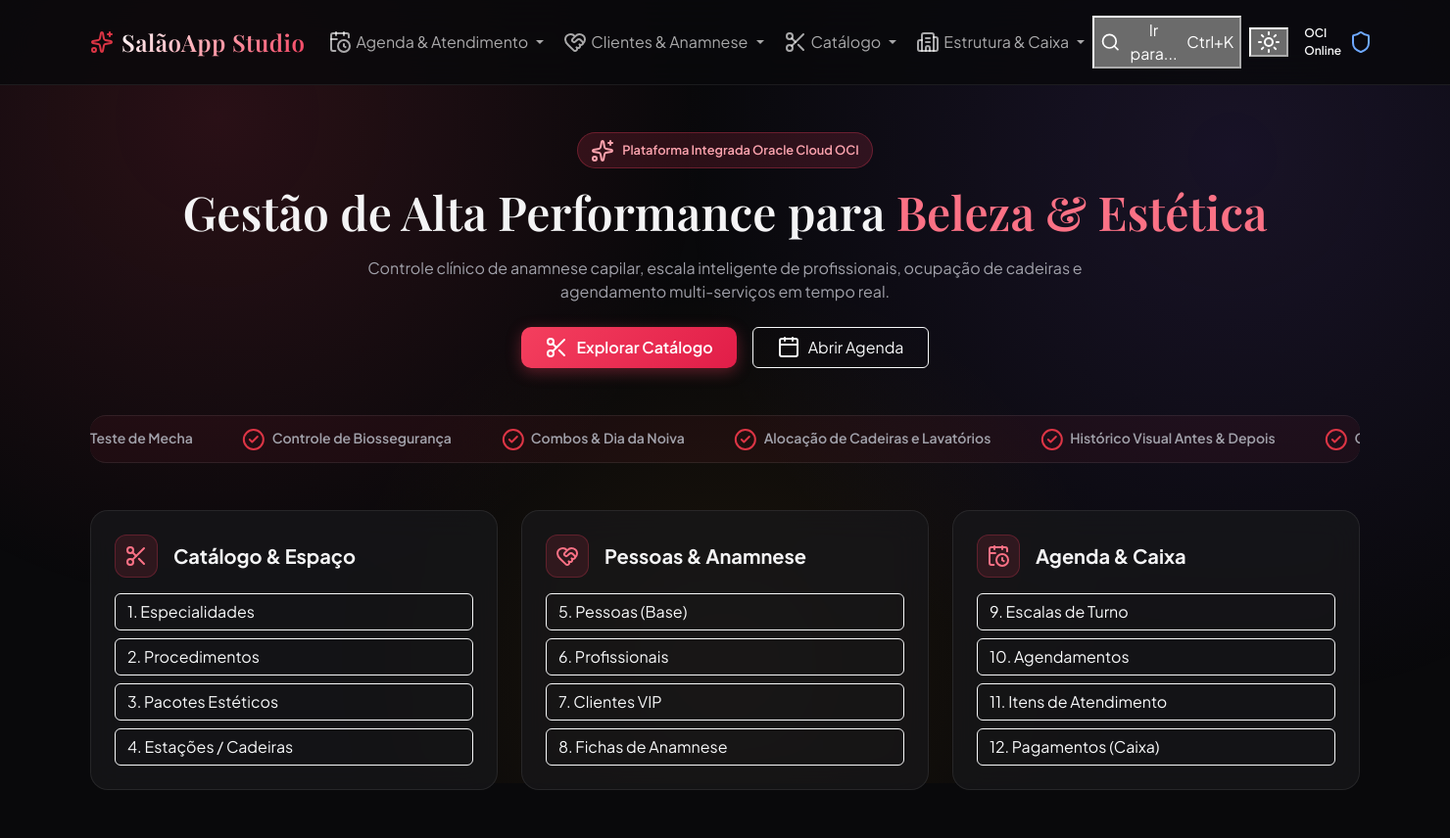
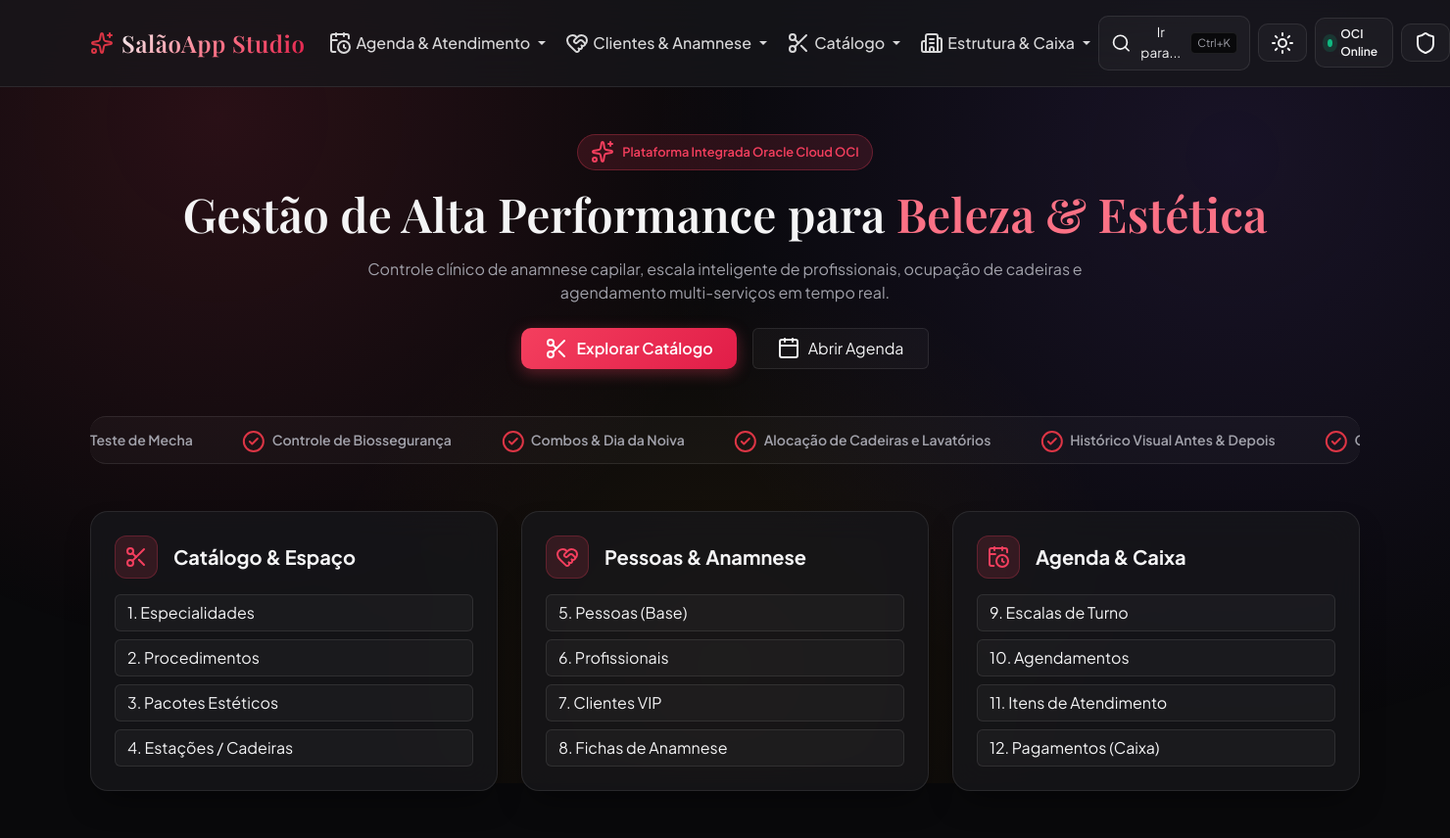
Before and after one commit to anleaes/2026-2-UDWMJ-Quinta-Noite-ZS-03-MVT, a Django app: page / in a window 1480 px wide. Shown: the whole page at 98% size. Before the commit the page ends 807 px from the top, so only its background shows below. Run offline with Django 5.2, Linux system fonts and the light colour scheme; some libraries are stand-ins or nearby versions; some web fonts are replaced.

Commit message:
Ajusta variaveis de tema no CSS e carregamento no base

```diff
--- a/static/css/theme.css
+++ b/static/css/theme.css
@@ -1,24 +1,54 @@
-:root {
-    --bg-obsidian: #09090b;
-    --bg-glass: rgba(24, 24, 27, 0.72);
-    --border-glass: rgba(255, 255, 255, 0.08);
+/* =========================================================
+   1. VARIÁVEIS DE TEMA (DARK OBSIDIAN & LIGHT PEARL)
+   ========================================================= */
+:root,
+[data-bs-theme="dark"] {
+    --bg-main: #09090b;
+    --bg-glass: rgba(24, 24, 27, 0.74);
+    --bg-glass-strong: rgba(24, 24, 27, 0.96);
+    --bg-subtle: rgba(255, 255, 255, 0.03);
+    --bg-input: rgba(9, 9, 11, 0.8);
+    --border-glass: rgba(255, 255, 255, 0.09);
     --accent-rose: #f43f5e;
-    --accent-gold: #f59e0b;
-    --accent-violet: #8b5cf6;
+    --accent-rose-soft: rgba(244, 63, 94, 0.14);
     --text-primary: #f4f4f5;
     --text-muted: #a1a1aa;
+    --shadow-card: 0 16px 32px -12px rgba(0, 0, 0, 0.55);
+    --aurora-1: rgba(244, 63, 94, 0.14);
+    --aurora-2: rgba(139, 92, 246, 0.12);
+    --aurora-3: rgba(245, 158, 11, 0.08);
 }
 
+[data-bs-theme="light"] {
+    --bg-main: #faf7f5;
+    --bg-glass: rgba(255, 255, 255, 0.82);
+    --bg-glass-strong: rgba(255, 255, 255, 0.98);
+    --bg-subtle: rgba(244, 63, 94, 0.04);
+    --bg-input: #ffffff;
+    --border-glass: rgba(244, 63, 94, 0.16);
+    --accent-rose: #e11d48;
+    --accent-rose-soft: rgba(244, 63, 94, 0.1);
+    --text-primary: #18181b;
+    --text-muted: #52525b;
+    --shadow-card: 0 14px 30px -10px rgba(244, 63, 94, 0.12);
+    --aurora-1: rgba(244, 63, 94, 0.12);
+    --aurora-2: rgba(168, 85, 247, 0.09);
+    --aurora-3: rgba(251, 191, 36, 0.1);
+}
+
+/* =========================================================
+   2. BASE & FUNDO AURORA
+   ========================================================= */
 body {
     font-family: 'Plus Jakarta Sans', sans-serif;
-    background-color: var(--bg-obsidian);
+    background-color: var(--bg-main);
     color: var(--text-primary);
     min-height: 100vh;
     overflow-x: hidden;
     position: relative;
+    transition: background-color 0.3s ease, color 0.3s ease;
 }
 
-/* Fundo Aurora (Estilo Aceternity UI) */
 .aurora-bg {
     position: fixed;
     top: 0;
@@ -28,35 +58,50 @@ body {
     z-index: -1;
     pointer-events: none;
     background:
-        radial-gradient(circle at 15% 15%, rgba(244, 63, 94, 0.14), transparent 35%),
-        radial-gradient(circle at 85% 20%, rgba(139, 92, 246, 0.12), transparent 40%),
-        radial-gradient(circle at 50% 85%, rgba(245, 158, 11, 0.08), transparent 40%);
+        radial-gradient(circle at 15% 15%, var(--aurora-1), transparent 38%),
+        radial-gradient(circle at 85% 20%, var(--aurora-2), transparent 42%),
+        radial-gradient(circle at 50% 85%, var(--aurora-3), transparent 42%);
 }
 
-/* Navbar Glassmorphic */
+/* =========================================================
+   3. NAVBAR & INDICADORES INTERATIVOS
+   ========================================================= */
 .navbar-custom {
-    background: rgba(9, 9, 11, 0.82) !important;
+    background: var(--bg-glass) !important;
     backdrop-filter: blur(20px);
     border-bottom: 1px solid var(--border-glass);
+    transition: background 0.3s ease;
 }
 
 .brand-logo {
     font-family: 'Playfair Display', serif;
     font-size: 1.5rem;
-    background: linear-gradient(135deg, #fff 0%, #fda4af 50%, #f43f5e 100%);
+    background: linear-gradient(135deg, var(--text-primary) 0%, #fb7185 55%, #e11d48 100%);
     -webkit-background-clip: text;
     background-clip: text;
     -webkit-text-fill-color: transparent;
     letter-spacing: 0.5px;
 }
 
+.nav-link {
+    color: var(--text-primary) !important;
+    font-weight: 500;
+    opacity: 0.88;
+    transition: opacity 0.2s ease, color 0.2s ease;
+}
+
+.nav-link:hover {
+    opacity: 1;
+    color: var(--accent-rose) !important;
+}
+
 .dropdown-menu {
-    background: rgba(24, 24, 27, 0.96);
+    background: var(--bg-glass-strong);
     backdrop-filter: blur(16px);
     border: 1px solid var(--border-glass);
     border-radius: 14px;
     padding: 0.5rem;
-    box-shadow: 0 20px 40px rgba(0, 0, 0, 0.55);
+    box-shadow: var(--shadow-card);
 }
 
 .dropdown-item {
@@ -71,18 +116,65 @@ body {
 }
 
 .dropdown-item:hover {
-    background: rgba(244, 63, 94, 0.15);
-    color: #fda4af;
+    background: var(--accent-rose-soft);
+    color: var(--accent-rose);
     transform: translateX(4px);
 }
 
-/* Cards Bento e Efeito Spotlight */
-.card, .bento-card {
+/* Botão de Tema e Busca Rápida (Ctrl+K) */
+.btn-glass {
+    background: var(--bg-subtle);
+    border: 1px solid var(--border-glass);
+    color: var(--text-primary);
+    border-radius: 10px;
+    padding: 0.4rem 0.75rem;
+    font-size: 0.85rem;
+    transition: all 0.2s ease;
+}
+
+.btn-glass:hover {
+    border-color: var(--accent-rose);
+    background: var(--accent-rose-soft);
+    color: var(--accent-rose);
+}
+
+.kbd-shortcut {
+    font-size: 0.7rem;
+    padding: 0.1rem 0.4rem;
+    border-radius: 5px;
+    background: var(--bg-main);
+    border: 1px solid var(--border-glass);
+    color: var(--text-muted);
+}
+
+/* Pulso de Status Oracle Cloud */
+.status-dot {
+    width: 8px;
+    height: 8px;
+    background-color: #10b981;
+    border-radius: 50%;
+    display: inline-block;
+    box-shadow: 0 0 0 0 rgba(16, 185, 129, 0.7);
+    animation: pulse-green 2s infinite;
+}
+
+@keyframes pulse-green {
+    0% { box-shadow: 0 0 0 0 rgba(16, 185, 129, 0.6); }
+    70% { box-shadow: 0 0 0 7px rgba(16, 185, 129, 0); }
+    100% { box-shadow: 0 0 0 0 rgba(16, 185, 129, 0); }
+}
+
+/* =========================================================
+   4. BENTO CARDS & EFEITO SPOTLIGHT
+   ========================================================= */
+.card,
+.bento-card {
     background: var(--bg-glass) !important;
     backdrop-filter: blur(16px);
     border: 1px solid var(--border-glass) !important;
     border-radius: 18px !important;
     color: var(--text-primary);
+    box-shadow: var(--shadow-card);
     position: relative;
     overflow: hidden;
     transition: transform 0.3s ease, border-color 0.3s ease, box-shadow 0.3s ease;
@@ -93,8 +185,8 @@ body {
     position: absolute;
     inset: 0;
     background: radial-gradient(
-        500px circle at var(--mouse-x, 50%) var(--mouse-y, 50%),
-        rgba(244, 63, 94, 0.12),
+        480px circle at var(--mouse-x, 50%) var(--mouse-y, 50%),
+        var(--accent-rose-soft),
         transparent 40%
     );
     opacity: 0;
@@ -108,20 +200,22 @@ body {
 
 .bento-card:hover {
     transform: translateY(-4px);
-    border-color: rgba(244, 63, 94, 0.35) !important;
-    box-shadow: 0 16px 32px -10px rgba(244, 63, 94, 0.2);
+    border-color: rgba(244, 63, 94, 0.4) !important;
 }
 
 .card-header {
-    background: rgba(255, 255, 255, 0.03) !important;
+    background: var(--bg-subtle) !important;
     border-bottom: 1px solid var(--border-glass) !important;
     padding: 1.1rem 1.4rem;
 }
 
-/* Botões e Badges */
+/* =========================================================
+   5. BOTÕES, INPUTS, TABELAS E BLINDAGEM DE TEMA
+   ========================================================= */
 .btn-primary {
     background: linear-gradient(135deg, #f43f5e 0%, #e11d48 100%) !important;
     border: none !important;
+    color: #ffffff !important;
     border-radius: 10px;
     font-weight: 600;
     padding: 0.55rem 1.2rem;
@@ -131,12 +225,24 @@ body {
 
 .btn-primary:hover {
     transform: translateY(-2px);
-    box-shadow: 0 8px 25px rgba(244, 63, 94, 0.55);
+    box-shadow: 0 8px 25px rgba(244, 63, 94, 0.5);
+}
+
+.btn-outline-light {
+    color: var(--text-primary) !important;
+    border-color: var(--border-glass) !important;
+    background: var(--bg-subtle);
+}
+
+.btn-outline-light:hover {
+    border-color: var(--accent-rose) !important;
+    background: var(--accent-rose-soft) !important;
+    color: var(--accent-rose) !important;
 }
 
 .badge-glow {
-    background: rgba(244, 63, 94, 0.15);
-    color: #fda4af;
+    background: var(--accent-rose-soft);
+    color: var(--accent-rose);
     border: 1px solid rgba(244, 63, 94, 0.3);
     border-radius: 999px;
     padding: 0.35rem 0.85rem;
@@ -151,54 +257,70 @@ body {
     display: flex;
     align-items: center;
     justify-content: center;
-    background: rgba(244, 63, 94, 0.12);
-    color: #fb7185;
+    background: var(--accent-rose-soft);
+    color: var(--accent-rose);
     border: 1px solid rgba(244, 63, 94, 0.25);
 }
 
-/* Padronização Automática de Inputs e Tabelas dos 12 Apps */
-.form-control, .form-select {
-    background-color: rgba(9, 9, 11, 0.75) !important;
-    border: 1px solid rgba(255, 255, 255, 0.12) !important;
-    color: #fff !important;
+.form-control,
+.form-select {
+    background-color: var(--bg-input) !important;
+    border: 1px solid var(--border-glass) !important;
+    color: var(--text-primary) !important;
     border-radius: 10px;
     padding: 0.65rem 0.9rem;
 }
 
-.form-control:focus, .form-select:focus {
+.form-control:focus,
+.form-select:focus {
     border-color: var(--accent-rose) !important;
-    box-shadow: 0 0 0 3px rgba(244, 63, 94, 0.2) !important;
+    box-shadow: 0 0 0 3px var(--accent-rose-soft) !important;
 }
 
-.table {
-    --bs-table-bg: transparent !important;
-    --bs-table-color: var(--text-primary);
-    border-color: var(--border-glass);
-    margin-bottom: 0;
+/* Blindagem global contra classes bg-white/bg-light dos 12 módulos */
+.bg-white,
+.bg-light,
+div.bg-white.border,
+table.bg-white {
+    background: var(--bg-glass) !important;
+    backdrop-filter: blur(16px) !important;
+    color: var(--text-primary) !important;
+    border-color: var(--border-glass) !important;
+    border-radius: 16px !important;
+}
+
+.text-muted,
+.text-secondary {
+    color: var(--text-muted) !important;
+}
+
+.table,
+.table > :not(caption) > * > * {
+    background-color: transparent !important;
+    color: var(--text-primary) !important;
+    border-bottom-color: var(--border-glass) !important;
 }
 
 .table thead th {
-    background: rgba(255, 255, 255, 0.04) !important;
-    color: #fda4af !important;
+    background: var(--bg-subtle) !important;
+    color: var(--accent-rose) !important;
     font-weight: 600;
     text-transform: uppercase;
     font-size: 0.78rem;
     letter-spacing: 0.8px;
     padding: 1rem;
-    border-bottom: 1px solid var(--border-glass);
 }
 
-.table tbody td {
-    padding: 1rem;
-    vertical-align: middle;
-    border-bottom: 1px solid var(--border-glass);
+.table-hover > tbody > tr:hover > * {
+    background-color: var(--accent-rose-soft) !important;
+    color: var(--text-primary) !important;
 }
 
-/* Carrossel Infinito (Magic UI Marquee) */
+/* Marquee */
 .marquee-wrapper {
     overflow: hidden;
     white-space: nowrap;
-    background: rgba(244, 63, 94, 0.06);
+    background: var(--bg-subtle);
     border-top: 1px solid var(--border-glass);
     border-bottom: 1px solid var(--border-glass);
     padding: 0.65rem 0;
@@ -213,45 +335,3 @@ body {
     0% { transform: translateX(0); }
     100% { transform: translateX(-50%); }
 }
-
-/* Correção de compatibilidade do logo */
-.brand-logo {
-    -webkit-background-clip: text;
-    background-clip: text;
-}
-
-/* BLINDAGEM GLOBAL DE TEMA:
-   Converte automaticamente qualquer bg-white ou bg-light usado nos 12 módulos
-   para o efeito vidro escuro (Glassmorphism) do SalãoApp */
-.bg-white,
-.bg-light,
-div.bg-white.border,
-table.bg-white {
-    background: var(--bg-glass) !important;
-    backdrop-filter: blur(16px) !important;
-    color: var(--text-primary) !important;
-    border-color: var(--border-glass) !important;
-    border-radius: 16px !important;
-}
-
-.border {
-    border-color: var(--border-glass) !important;
-}
-
-.text-muted,
-.text-secondary {
-    color: var(--text-muted) !important;
-}
-
-/* Garante que tabelas nunca fiquem com fundo branco ou letras apagadas */
-.table,
-.table > :not(caption) > * > * {
-    background-color: transparent !important;
-    color: var(--text-primary) !important;
-    border-bottom-color: var(--border-glass) !important;
-}
-
-.table-hover > tbody > tr:hover > * {
-    background-color: rgba(244, 63, 94, 0.08) !important;
-    color: #ffffff !important;
-}
--- a/templates/base.html
+++ b/templates/base.html
@@ -5,6 +5,11 @@
     <meta charset="UTF-8">
     <meta name="viewport" content="width=device-width, initial-scale=1.0">
     <title>{% block title %}SalãoApp Studio — Gestão & Estética{% endblock title %}</title>
+
+    <!-- Aplica o tema salvo (Claro ou Escuro) antes de renderizar a página -->
+    <script>
+        document.documentElement.setAttribute('data-bs-theme', localStorage.getItem('salaoapp_theme') || 'dark');
+    </script>
 
     <!-- Fontes -->
     <link rel="preconnect" href="https://fonts.googleapis.com">
@@ -22,10 +27,8 @@
 <body>
     <div class="aurora-bg"></div>
 
-    <!-- Menu Isolado em Partial -->
     {% include 'partials/_navbar.html' %}
 
-    <!-- Conteúdo de Cada Módulo -->
     <main class="container pb-5">
         {% block body %}
         {% endblock body %}
```
